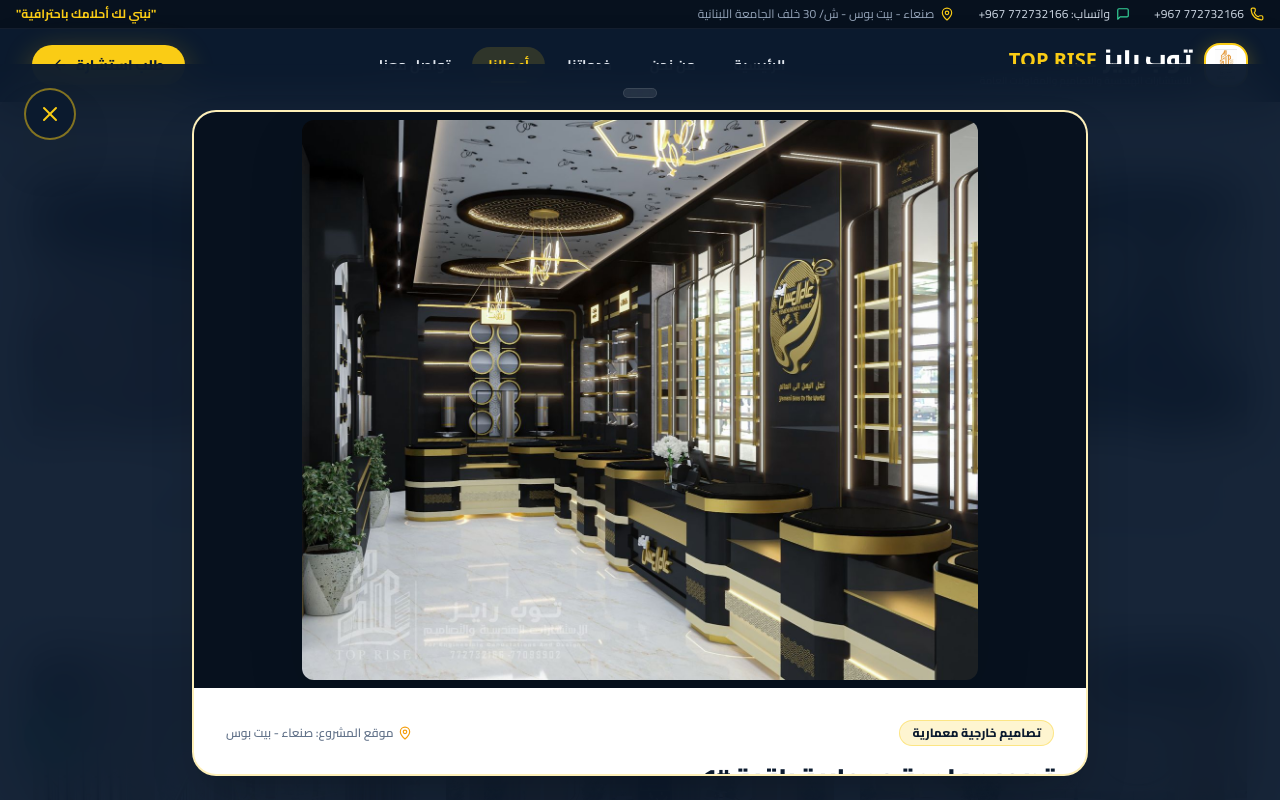
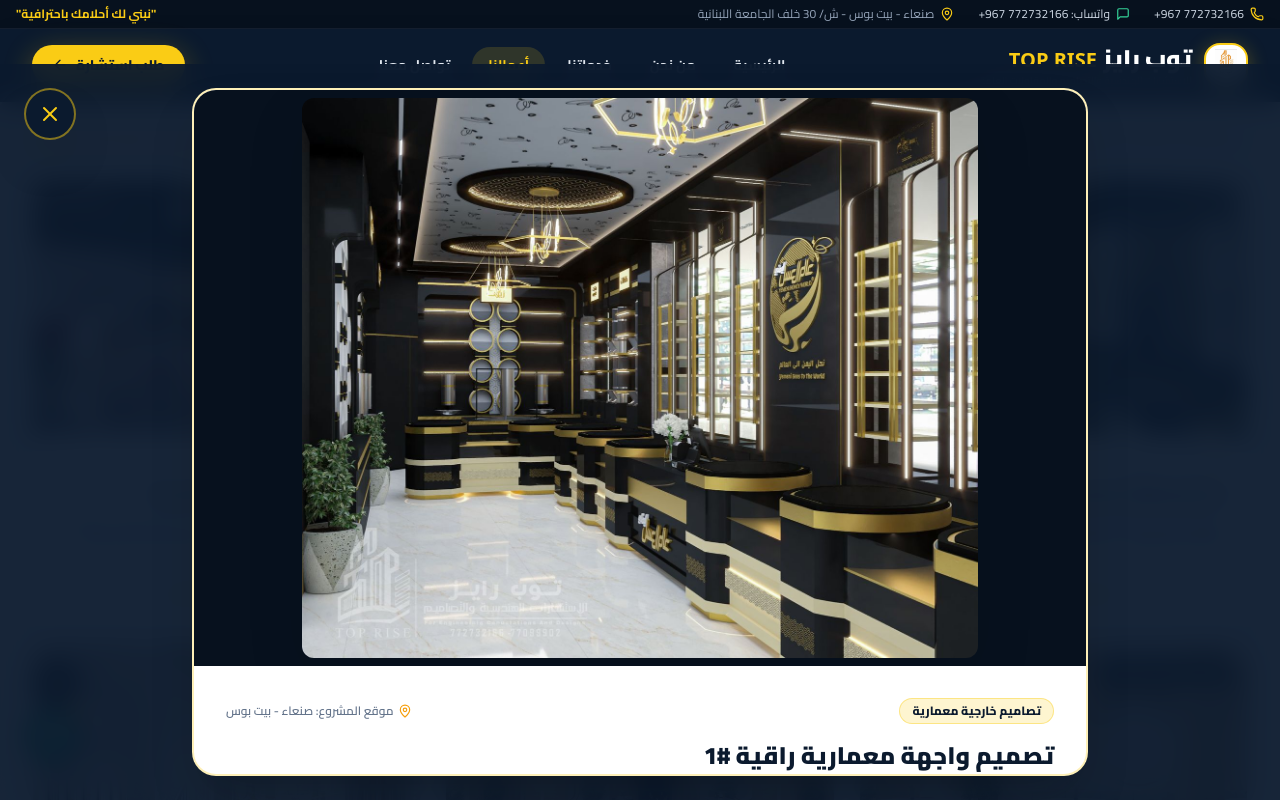
Before and after one commit to BS-GB/TopRize, a React (Vite) app: page /portfolio in a window 1280 px wide. Both pictures are taken after a click on the element 1053 px from the left and 830 px from the top of the page. Shown: the part 430-1230 px from the top of the page. Built offline with nearby package versions, Linux system fonts and the light colour scheme.

Commit message:
update photo for fast

```diff
--- a/src/pages/Portfolio.jsx
+++ b/src/pages/Portfolio.jsx
@@ -160,16 +160,16 @@ export default function Portfolio() {
 
       </section>
 
-      {/* FULLSCREEN LIGHTBOX MODAL WITH TAP-OUTSIDE-TO-DISMISS */}
+      {/* FULLSCREEN LIGHTBOX MODAL - UPDATED FOR INSTANT RESPONSE */}
       <AnimatePresence>
         {activeModalItem && (
           <motion.div
             initial={{ opacity: 0 }}
             animate={{ opacity: 1 }}
             exit={{ opacity: 0 }}
-            transition={{ duration: 0.3 }}
-            onClick={() => setActiveModalItem(null)} // Dismiss on tapping anywhere on the backdrop!
-            className="fixed inset-0 z-[9999] bg-[#0b1a2e]/95 backdrop-blur-xl flex flex-col items-center justify-center p-3 sm:p-6 overflow-y-auto cursor-pointer"
+            transition={{ duration: 0.15 }}
+            onClick={() => setActiveModalItem(null)}
+            className="fixed inset-0 z-[9999] bg-[#0b1a2e]/95 backdrop-blur-md flex flex-col items-center justify-center p-3 sm:p-6 overflow-y-auto cursor-pointer"
           >
             {/* Close Button */}
             <button
@@ -183,17 +183,12 @@ export default function Portfolio() {
               <X className="w-6 h-6 text-[#facc15]" />
             </button>
 
-            {/* Tap Outside Hint Banner for Mobile */}
-            <div className="mb-3 text-[11px] text-slate-300 font-bold bg-white/10 px-4 py-1 rounded-full backdrop-blur-md border border-white/10 pointer-events-none">
-
-            </div>
-
-            {/* Modal Card (Stop propagation when tapping inside card) */}
+            {/* Modal Card */}
             <motion.div
-              initial={{ scale: 0.85, opacity: 0 }}
-              animate={{ scale: 1, opacity: 1 }}
-              exit={{ scale: 0.85, opacity: 0 }}
-              transition={{ type: "spring", damping: 25, stiffness: 300 }}
+              initial={{ opacity: 0, y: 20 }}
+              animate={{ opacity: 1, y: 0 }}
+              exit={{ opacity: 0, y: 20 }}
+              transition={{ duration: 0.2, ease: "easeOut" }}
               onClick={(e) => e.stopPropagation()}
               className="bg-white rounded-3xl max-w-4xl w-full overflow-hidden shadow-2xl relative my-auto cursor-default border-2 border-[#facc15]/30"
             >
@@ -203,6 +198,7 @@ export default function Portfolio() {
                   src={activeModalItem.image}
                   alt={activeModalItem.title}
                   className="max-h-[65vh] sm:max-h-[70vh] w-auto max-w-full object-contain rounded-xl shadow-lg"
+                  loading="eager"
                 />
               </div>
 
@@ -241,7 +237,7 @@ export default function Portfolio() {
                     onClick={() => setActiveModalItem(null)}
                     className="w-full sm:w-auto text-center text-xs font-bold text-slate-500 hover:text-slate-900 py-2"
                   >
-                    إغلاق الصورة (أو انقر خارج الكارد)
+                    إغلاق الصورة
                   </button>
                 </div>
               </div>
```
